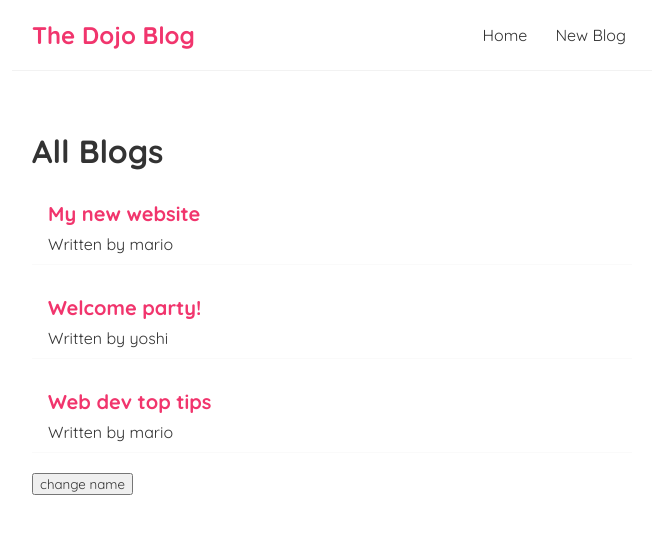
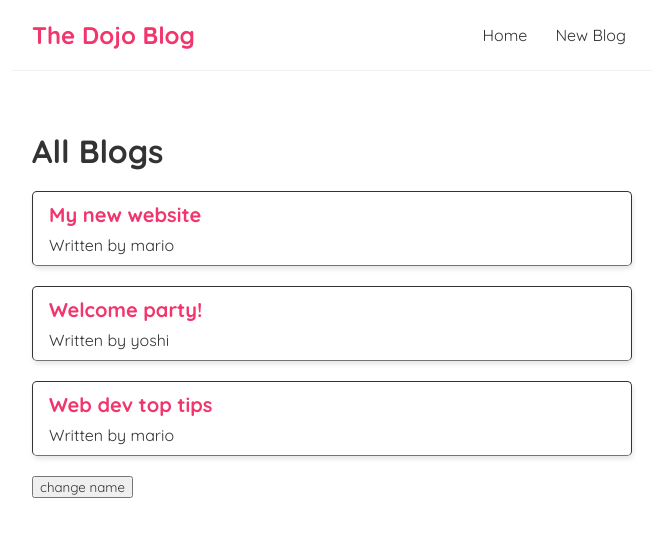
Before and after one commit to ToniRajamaki/Ninja-react-blog, a React (Create React App) app in the folder blog-project/: page / in a window 1280 px wide. Shown: the top 536 px of the page, without its empty margins (308-972 px from the left). Built offline with nearby package versions, Linux system fonts and the light colour scheme.

Commit message:
added some highlighting on blog elements on home

```diff
--- a/blog-project/src/index.css
+++ b/blog-project/src/index.css
@@ -1,10 +1,17 @@
 @import url('https://fonts.googleapis.com/css2?family=Quicksand:wght@300;400;500;600;700&display=swap');
+
+:root {
+  --main: #f1356d;   /* MAIN */
+  --secondary: #ffffff; /* WHITE */
+  /* --accent-color: #747474;    /* GRAY */
+  --font-color: #333;
+}
 
 /* base styles */
 * {
   margin: 0;
   font-family: "Quicksand";
-  color: #333;
+  color: var(--font-color);
 }
 .navbar {
   padding: 20px;
@@ -15,7 +22,7 @@
   border-bottom: 1px solid #f2f2f2;
 }
 .navbar h1 {
-  color: #f1356d;
+  color: var(--main);
 }
 .navbar .links {
   margin-left: auto;
@@ -26,7 +33,7 @@
   padding: 6px;
 }
 .navbar a:hover {
-  color: #f1356d;
+  color: var(--main);
 }
 .content {
   max-width: 600px;
@@ -34,35 +41,51 @@
   padding: 20px;
 }
 
+
 /* blog previews / list */
 .blog-preview {
+  transition: transform 0.2s, border-color 0.2s, background-color 0.2s;
   padding: 10px 16px;
   margin: 20px 0;
-  border-bottom: 1px solid #fafafa;
+  border: 1px solid;
+  border-radius: 5px;
+  border-bottom: 1px solid #747474;
+  box-shadow: 1px 3px 5px rgba(0,0,0,0.1);
 }
 .blog-preview:hover {
-  box-shadow: 1px 3px 5px rgba(0,0,0,0.1);
+  transform: scale(1.03);
+  box-shadow: 2px 6px 10px rgba(0,0,0,0.1);
+  border-color: #ff0000;
+  background-color: var(--main);
 }
 .blog-preview h2 {
   font-size: 20px;
-  color: #f1356d;
+  color: var(--main);
   margin-bottom: 8px;
+}
+.blog-preview:hover h2 {
+  color: rgb(255, 255, 255);
+}
+
+.blog-preview:hover p {
+  color: black;
 }
 .blog-preview a{
   text-decoration: none;
 }
 
+
 /* blog details page */
 .blog-details h2 {
   font-size: 20px;
-  color: #f1356d;
+  color: var(--main);
   margin-bottom: 10px;
 }
 .blog-details div {
   margin: 20px 0;
 }
 .blog-details button {
-  background: #f1356d;
+  background: var(--main);
   color: #fff;
   border: 0;
   padding: 8px;
@@ -82,7 +105,7 @@
 }
 .create h2 {
   font-size: 20px;
-  color: #f1356d;
+  color: var(--main);
   margin-bottom: 30px;
 }
 .create input, .create textarea, .create select {
@@ -94,7 +117,7 @@
   display: block;
 }
 .create button {
-  background: #f1356d;
+  background: var(--main);
   color: #fff;
   border: 0;
   padding: 8px;
```
